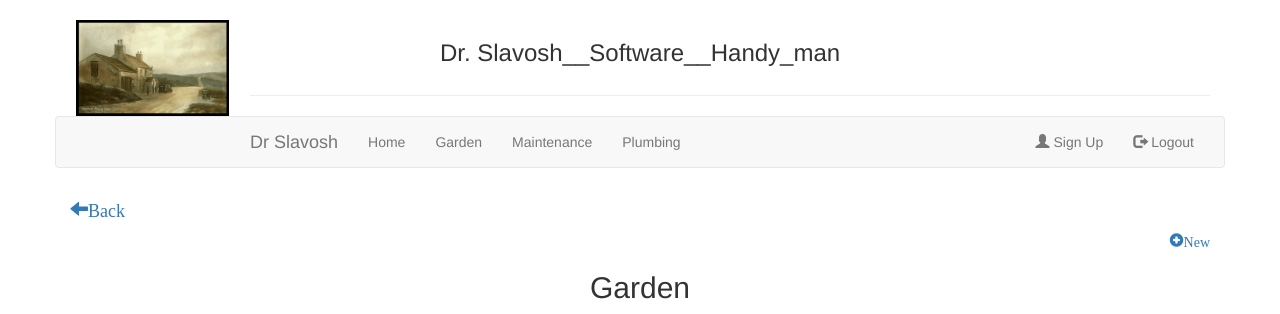
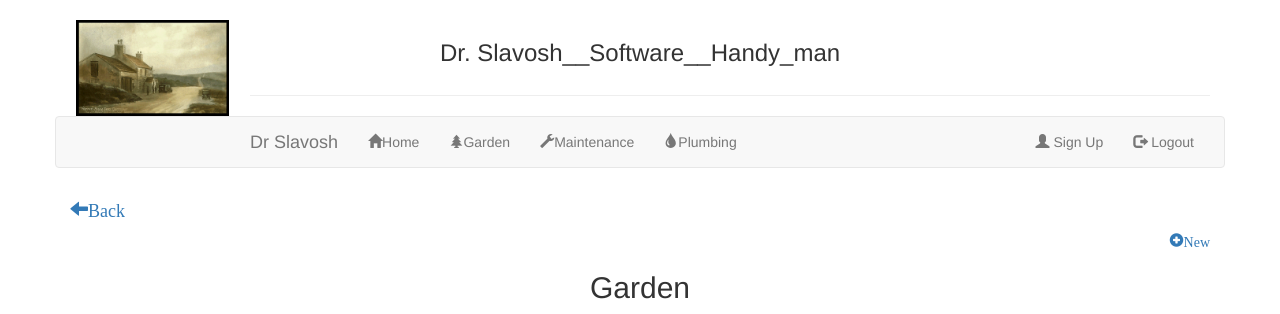
Before and after one commit to BartoszLewosz/Maintenance_ticketing_system, a Django app: page /garden/ in a window 1280 px wide. Shown: the top 314 px of the page. Run offline with Django 3.2, Linux system fonts and the light colour scheme; the visitor is signed in with stand-in values (Sample User, id 1); data that the repository does not hold is empty; some libraries are stand-ins or nearby versions.

Commit message:
Added icons to menu

```diff
--- a/homepage/templates/homepage/base.html
+++ b/homepage/templates/homepage/base.html
@@ -60,10 +60,10 @@
 
       	{% if user.is_authenticated %}
 
-	        <li><a href="/">Home</a></li>
-	        <li><a href="{% url 'garden' %}">Garden</a></li>
-	        <li><a href="#">Maintenance</a></li>
-	        <li><a href="{% url 'plumbing' %}">Plumbing</a></li>
+	        <li><a href="/"><i class="glyphicon glyphicon-home"></i>Home</a></li>
+	        <li><a href="{% url 'garden' %}"><i class="glyphicon glyphicon-tree-conifer"></i>Garden</a></li>
+	        <li><a href="#"><i class="glyphicon glyphicon-wrench"></i>Maintenance</a></li>
+	        <li><a href="{% url 'plumbing' %}"><i class="glyphicon glyphicon-tint"></i>Plumbing</a></li>
         {% else %}
 
         	<li class="active"><a href="/">Home234</a></li>
```
